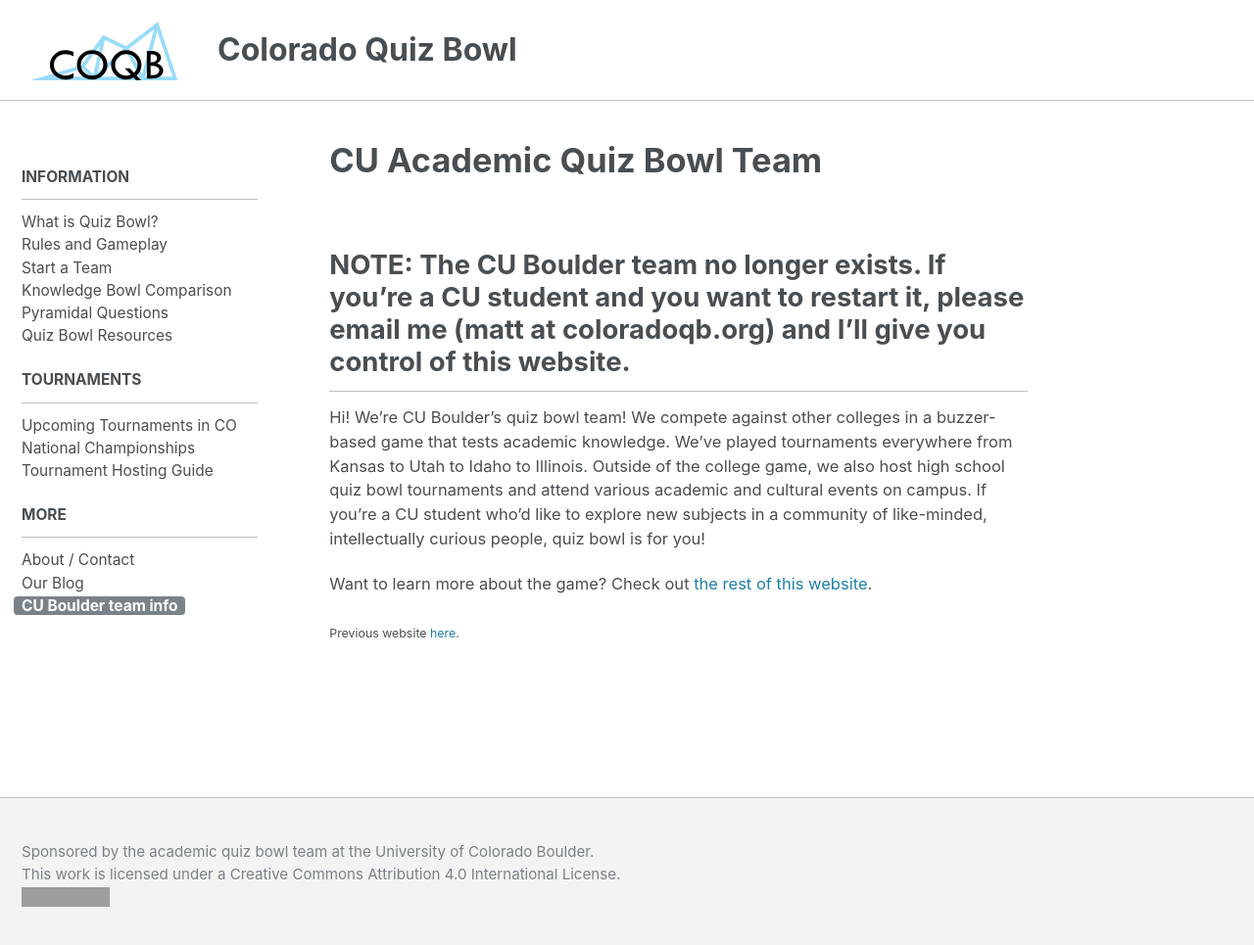
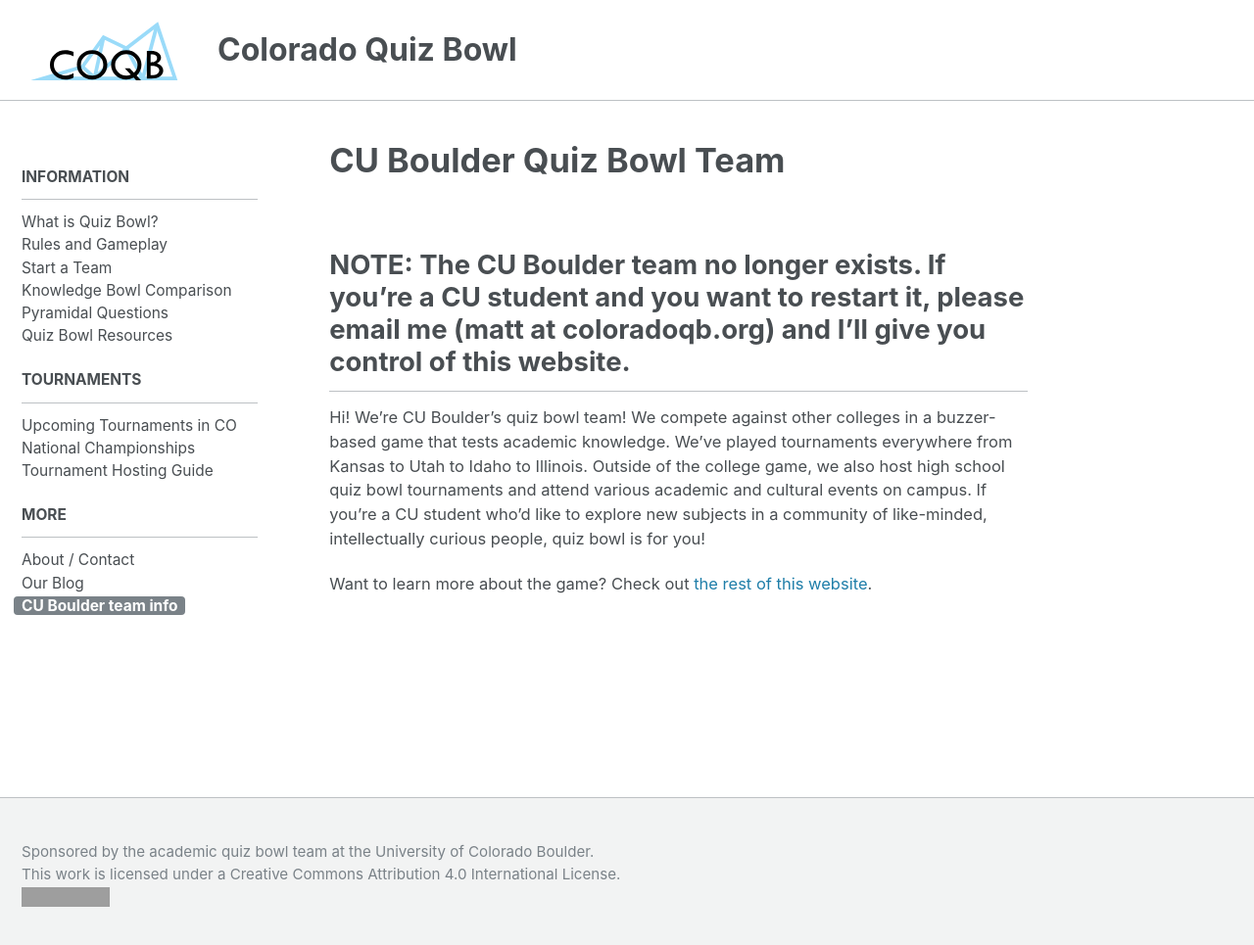
Before and after one commit to matt2718/colorado-qb, a Jekyll site: the page built from _pages/cu.md, in a window 1280 px wide and 971 px high. Shown: the top 965 px of the window at 98% size. Built offline with Jekyll 4.4.1, drawn with Linux system fonts in a browser that asks for light colours; grey boxes are pictures that could not be loaded.

Commit message:
Update cu.md

```diff
--- a/_pages/cu.md
+++ b/_pages/cu.md
@@ -1,5 +1,5 @@
 ---
-title: "CU Academic Quiz Bowl Team"
+title: "CU Boulder Quiz Bowl Team"
 permalink: /cu/
 ---
 
@@ -16,5 +16,3 @@
 
 Want to learn more about the game? Check out [the rest of this
 website](/info/what-is-qb/).
-
-<sub>Previous website [here](https://sites.google.com/site/cutriviabuffs/).</sub>
```
